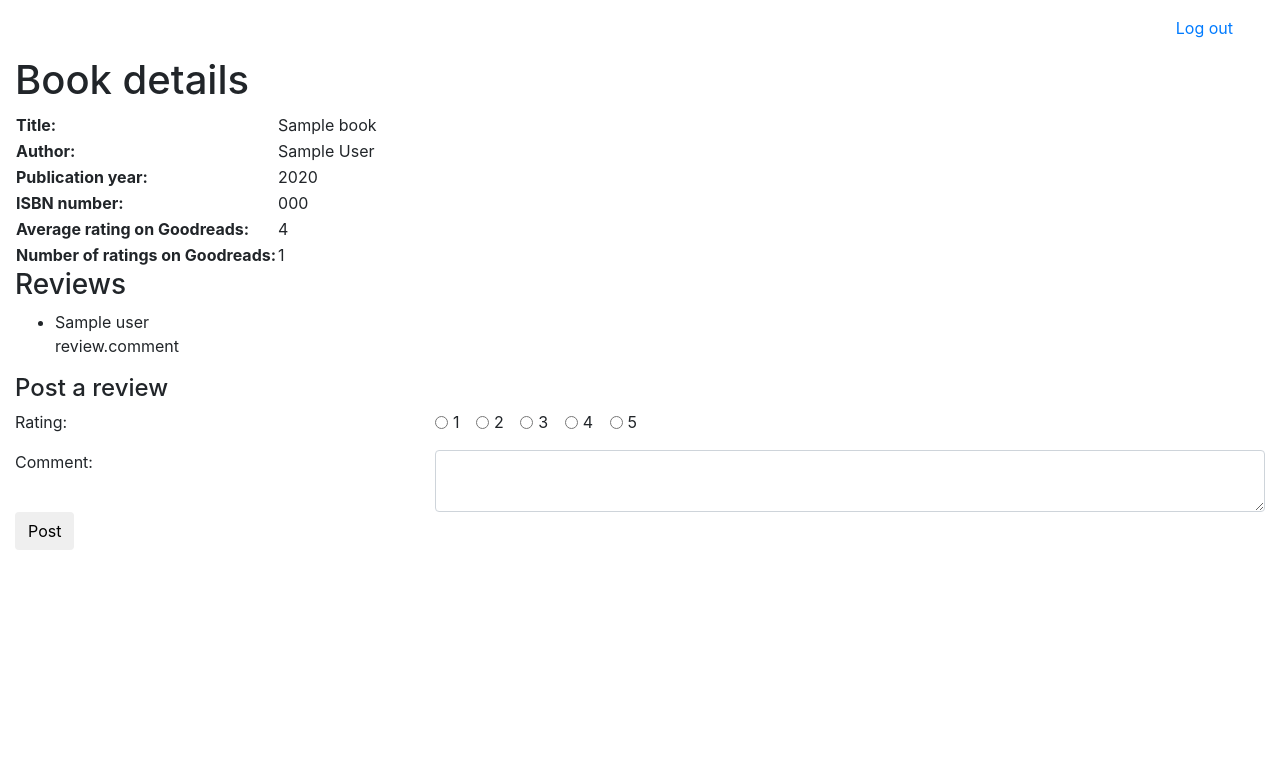
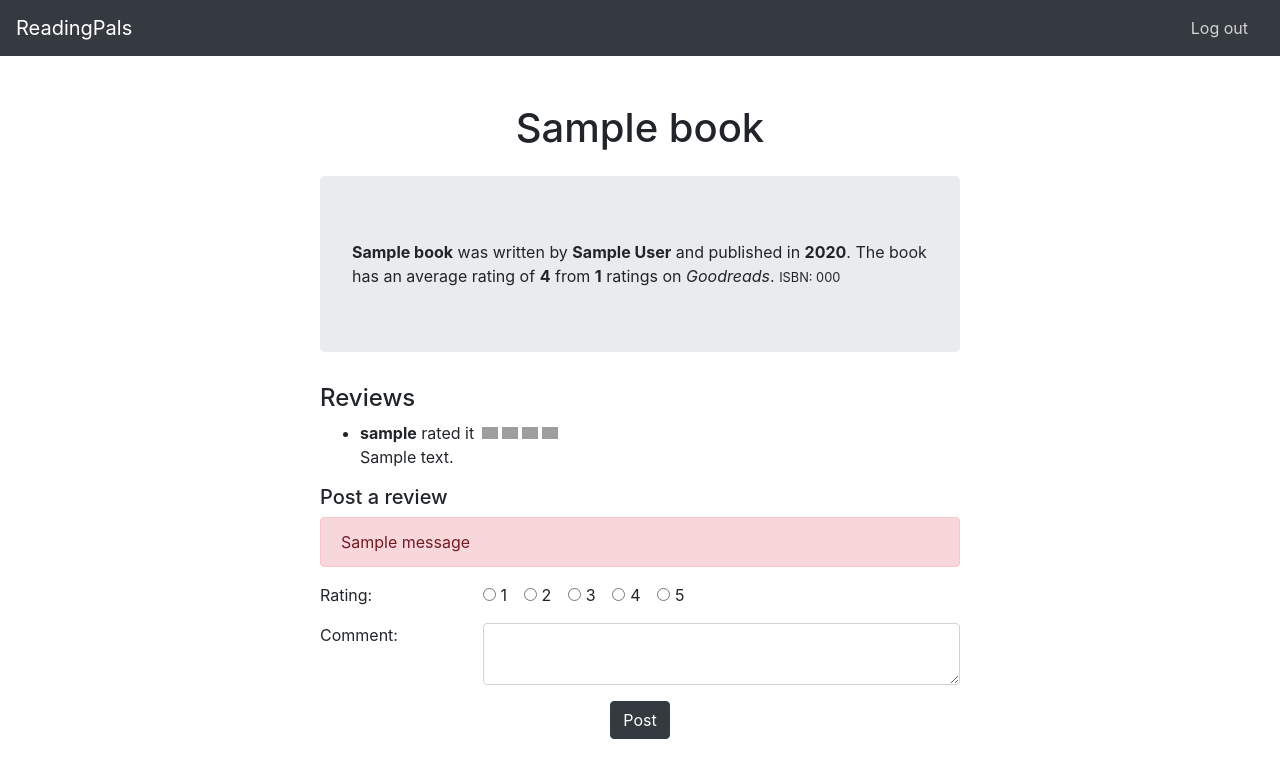
Before and after one commit to CherylPhan/cs50w-project1, a Flask app: template templates/book.html in a window 1280 px wide. Shown: the top 778 px of the page. Run offline with Flask 2, Linux system fonts and the light colour scheme; the template is opened without the code that fills it: most values are stand-ins (such as "Sample title", 1, 10 or a date in 2020); one stand-in notice (Sample message) is shown; some libraries are stand-ins or nearby versions; grey boxes are pictures that could not be loaded.

Commit message:
Done orginal version.

```diff
--- a/application.py
+++ b/application.py
@@ -1,7 +1,8 @@
-import os
+import os, requests
 
-from flask import Flask, session, render_template, request, redirect
+from flask import Flask, session, render_template, request, redirect, url_for, flash
 from flask_session import Session
+from functools import wraps
 from sqlalchemy import create_engine
 from sqlalchemy.orm import scoped_session, sessionmaker
 
@@ -20,6 +21,19 @@ Session(app)
 engine = create_engine(os.getenv("DATABASE_URL"))
 db = scoped_session(sessionmaker(bind=engine))
 
+# Set secret key for session
+app.secret_key = os.urandom(16)
+
+# Login_required decorator
+def login_required(f):
+    @wraps(f)
+    def decorator(*args, **kwargs):
+        # Check if user has logged in
+        if "user_id" not in session:
+            flash("You must log in first.")
+            return redirect(url_for('index'))
+        return f(*args, **kwargs)
+    return decorator
 
 @app.route("/", methods=["GET", "POST"])
 def index():
@@ -32,14 +46,20 @@ def index():
 
         # Ensure username and password are provided
         if not (username and password):
-            return render_template("error.html", message="Please enter your username and password.")
+            flash("Please enter your username and password.")
+            return redirect(url_for('index'))
 
         # Ensure username and password are correct
-        if db.execute("SELECT * FROM users WHERE username = :username AND password = :password",
-                        {"username": username, "password": password}).rowcount == 0:
-            return render_template("error.html", message="Incorrect username and/or password.")
+        user = db.execute("SELECT * FROM users WHERE username = :username AND password = :password",
+                        {"username": username, "password": password}).fetchone()
+        if user is None:
+            flash("Incorrect username or password.")
+            return redirect(url_for('index'))
 
-        return redirect("/search")
+        # Log user in
+        session["user_id"] = user.id
+
+        return redirect("/books")
 
     # User reach route using "GET" method
     if request.method == "GET":
@@ -58,15 +78,23 @@ def register():
 
         # Check if missing information
         if not (email and username and password):
-            return render_template("error.html", message="Please provide your email, username and password.")
+            flash("Please provide your email, username and password.")
+            return redirect(url_for('register'))
+
+        # Check if email already existed
+        if db.execute("SELECT * FROM users WHERE email = :email", {"email": email}).rowcount > 0:
+            flash("This email already existed.")
+            return redirect(url_for('register'))
+
+        # Check if username already existed
+        if db.execute("SELECT * FROM users WHERE username = :username", {"username": username}).rowcount > 0:
+            flash("This username already existed.")
+            return redirect(url_for('register'))
 
         # Ensure passwords match
         if password != password_confirm:
-            return render_template("error.html", message="Your passwords do not match.")
-
-        # Check if email exists
-        if db.execute("SELECT * FROM users WHERE email = :email", {"email": email}).rowcount > 0:
-            return render_template("error.html", message="This email already existed.")
+            flash("Your passwords do not match.")
+            return redirect(url_for('register'))
 
         # Register user into database
         db.execute("INSERT INTO users (email, username, password) VALUES (:email, :username, :password)",
@@ -79,8 +107,9 @@ def register():
     if request.method == "GET":
         return render_template("register.html")
 
-@app.route("/search", methods=["GET", "POST"])
-def search():
+@app.route("/books", methods=["GET", "POST"])
+@login_required
+def books():
 
     # User reach route using "POST" method
     if request.method == "POST":
@@ -92,24 +121,64 @@ def search():
                             {"key": '%' + key + '%'}).fetchall()
 
         # Make sure the book exists
-        if books is None:
-            return render_template("error.html", message="No book found.")
+        if not books:
+            return render_template("books.html", message="No book found.")
 
-        # Get all the matching books
         return render_template("books.html", books=books)
 
     # User reach route using "GET" method
     if request.method == "GET":
-        return render_template("search.html")
 
-@app.route("/books/<int:book_id>")
+        return render_template("books.html")
+
+@app.route("/books/<int:book_id>", methods=["GET", "POST"])
+@login_required
 def book(book_id):
 
-    # Make sure the book exists
-    book =  db.execute("SELECT * FROM books WHERE id=:id", {"id": book_id}).fetchone()
-    if book is None:
-        return render_template("error.html", message="No such book.")
+    # User reach route using "GET" method
+    if request.method == "GET":
+        # Make sure the book exists
+        book =  db.execute("SELECT * FROM books WHERE id=:id", {"id": book_id}).fetchone()
+        if book is None:
+            flash(f"Book id {book_id} does not exist. Please search for another book.")
+            return redirect(url_for('books'))
 
-    # TODO Get Goodreads rating (if any)
+        # Get Goodreads rating (if any)
+        gr_key = "Xya1V0Bn5G49rBg81lBl2w"
+        gr_response = requests.get("https://www.goodreads.com/book/review_counts.json", params={"key": gr_key, "isbns": book.isbn}).json()
+        gr = gr_response["books"][0]
 
-    return render_template("book.html", book=book)
+        # Get book reviews
+        reviews = db.execute("SELECT username, rating, comment FROM users JOIN reviews ON users.id = reviews.user_id WHERE reviews.book_id = :book_id",
+                                {"book_id": book_id})
+
+        return render_template("book.html", book=book, gr=gr, reviews=reviews)
+
+    # User reach route using "POST" method (post a review)
+    if request.method == "POST":
+
+        # Check if user has already posted a review for current book
+        if db.execute("SELECT * FROM reviews WHERE user_id = :user_id AND book_id = :book_id",
+                    {"user_id": session["user_id"], "book_id": book_id}).rowcount > 0:
+            flash("You have posted a review for this book.")
+            return redirect(url_for('book', book_id=book_id))
+
+        # Get rating and comment
+        rating = request.form.get("rating")
+        comment = request.form.get("comment")
+
+        # Insert review into database
+        db.execute("INSERT INTO reviews (user_id, book_id, rating, comment) VALUES (:user_id, :book_id, :rating, :comment)",
+                    {"user_id": session["user_id"], "book_id": book_id, "rating": rating, "comment": comment})
+        db.commit()
+
+        return redirect(url_for('book', book_id=book_id))
+
+@app.route('/logout')
+@login_required
+def logout():
+
+    # Forget user
+    session.pop('user_id', None)
+
+    return redirect(url_for('index'))
--- /dev/null
+++ b/static/styles.css
@@ -0,0 +1,41 @@
+h1 {
+    margin-top: 3rem;
+    margin-bottom: 1.5rem;
+}
+
+.login-res-form, .book-pages{
+    margin: 1rem 5vw;
+}
+
+@media screen and (min-width: 500px){
+    .login-res-form{
+        margin: 1rem 25vw;
+    }
+
+    .book-pages{
+        margin: 1rem 15vw;
+    }
+}
+
+@media screen and (min-width: 1000px){
+    .login-res-form{
+        margin: 1rem 35vw;
+    }
+
+    .book-pages{
+        margin: 1rem 25vw;
+    }
+}
+
+.nav-link{
+    color: lightgray;
+}
+
+.nav-link:hover{
+    color: white;
+}
+
+.rating-line{
+    display: flex;
+    align-items: center;
+}
--- a/templates/book.html
+++ b/templates/book.html
@@ -5,64 +5,52 @@
 {% endblock %}
 
 {% block heading %}
-    Book details
+    {{ book.title }}
 {% endblock %}
 
 {% block nav_link %}
-    <a class="nav-link" href="#">Log out</a>
+    <a class="nav-link" href="{{ url_for('logout') }}">Log out</a>
 {% endblock %}
 
 {% block body %}
+    <div class="book-pages">
         <!-- DETAILS -->
-    <table>
-        <tr>
-            <th>Title:</th>
-            <td>{{ book.title }}</td>
-        </tr>
-        <tr>
-            <th>Author:</th>
-            <td>{{ book.author }}</td>
-        </tr>
-        <tr>
-            <th>Publication year:</th>
-            <td>{{ book.year }}</td>
-        </tr>
-        <tr>
-            <th>ISBN number:</th>
-            <td>{{ book.isbn }}</td>
-        </tr>
-        <tr>
-            <th>Average rating on Goodreads:</th>
-            <td>{{ book.average_rating }}</td>
-        </tr>
-        <tr>
-            <th>Number of ratings on Goodreads:</th>
-            <td>{{ book.work_ratings_count }}</td>
-        </tr>
-    </table>
+        <div>
+            <p class="jumbotron"><strong>{{ book.title }}</strong> was written by <strong>{{ book.author }}</strong> and published in <strong>{{ book.year }}</strong>.
+                The book has an average rating of <strong>{{ gr.average_rating }}</strong> from <strong>{{ gr.work_ratings_count }}</strong>
+                ratings on <cite>Goodreads</cite>. <small>ISBN: {{ book.isbn }}</small></p>
+        </div>
         <!-- REVIEWS -->
-    <h3>Reviews</h3>
+        <h4>Reviews</h3>
         <ul>
             {% for review in reviews %}
                 <li>
-                <span>{{ review.user }}</span>
-                {% for i in range(5) %} <!-- TODO -->
-                    <img>
+                    <div class="rating-line">
+                        <span class="mr-2"><strong>{{ review.username }}</strong> rated it</span>
+                        {% for i in range(review.rating) %}
+                            <img class="mr-1" src="https://png.pngtree.com/svg/20170626/star_rating_425874.png" height="12px">
                         {% endfor %}
-                <p>review.comment</p>
+                    </div>
+                    <p>{{ review.comment }}</p>
                 </li>
             {% else %}
                 <p>No review yet.</p>
             {% endfor %}
         </ul>
         <!-- SUBMIT REVIEW -->
-    <h4>Post a review</h4>
-    <form class="form-group">
+        <h5>Post a review</h5>
+        <!-- Failed message -->
+        {% with error = get_flashed_messages() %}
+            {% if error %}
+                <div class="alert alert-danger">{{ error[0] }}</div>
+            {% endif %}
+        {% endwith %}
+        <form class="form-group" action="{{ url_for('book', book_id = book.id) }}" method="post">
             <div class="form-row">
-            <div class="col-sm-4">
-                <p>Rating:</p>
+                <div class="col-sm-3 mb-3">
+                    <span>Rating:</span>
                 </div>
-            <div class="col-sm-8">
+                <div class="col-sm-9 mb-3">
                     <div class="form-check form-check-inline">
                         <input class="form-check-input" type="radio" name="rating" value="1" id="1">
                         <label class="form-check-label" for="1">1</label>
@@ -86,13 +74,16 @@
                 </div>
             </div><!-- form-row -->
             <div class="form-row">
-            <div class="col-sm-4">
-                <p>Comment:</p>
+                <div class="col-sm-3 mb-3">
+                    <span>Comment:</span>
                 </div>
-            <div class="col-sm-8">
+                <div class="col-sm-9 mb-3">
                     <textarea class="form-control" name="comment"></textarea>
                 </div>
             </div>
-        <button class="btn" type="submit">Post</button>
+            <div class="text-center">
+                <button class="btn btn-dark" type="submit">Post</button>
+            </div>
         </form>
+    </div>
 {% endblock %}
--- a/templates/layout.html
+++ b/templates/layout.html
@@ -7,15 +7,14 @@
 
         <!-- CSS -->
         <link rel="stylesheet" href="https://stackpath.bootstrapcdn.com/bootstrap/4.1.3/css/bootstrap.min.css" integrity="sha384-MCw98/SFnGE8fJT3GXwEOngsV7Zt27NXFoaoApmYm81iuXoPkFOJwJ8ERdknLPMO" crossorigin="anonymous">
-        <link rel="stylesheet" type="text/css" media="screen" href="style.css" />
+        <link rel="stylesheet" type="text/css" media="screen" href="../static/styles.css" />
 
         <title>ReadingPals | {% block title %}{% endblock %}</title>
     </head>
 
     <body>
-        <div class="container-fluid">
         <!-- NAVBAR -->
-            <div class="navbar navbar-dark">
+        <div class="navbar navbar-dark bg-dark">
             <span class="navbar-brand">ReadingPals</span>
             <ul class="nav justify-content-end">
                 <li class="nav-item">
@@ -25,11 +24,11 @@
         </div>
 
         <!-- HEADING -->
-            <h1>{% block heading %}{% endblock %}</h1>
+        <h1 class="text-center">{% block heading %}{% endblock %}</h1>
 
         <!-- BODY -->
         {% block body %}
         {% endblock %}
-        </div>
+
     </body>
 </html>
```
Also changed, not shown: templates/books.html (+25 -2 lines), templates/index.html (+11 -1 lines), templates/register.html (+15 -5 lines), templates/search.html (deleted, +0 -20 lines), 1 other file. Lines whose indentation alone changed are shown as unchanged.
